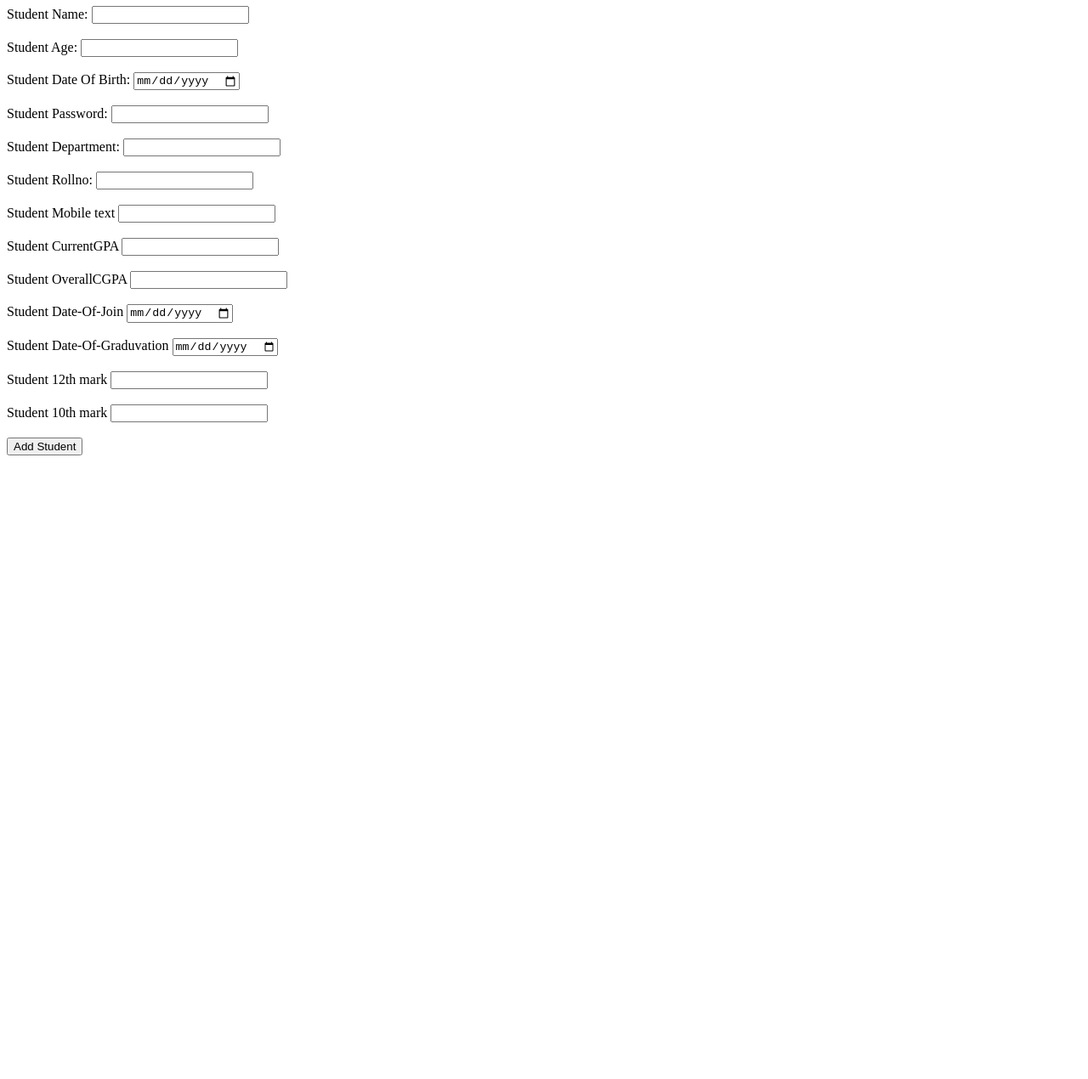
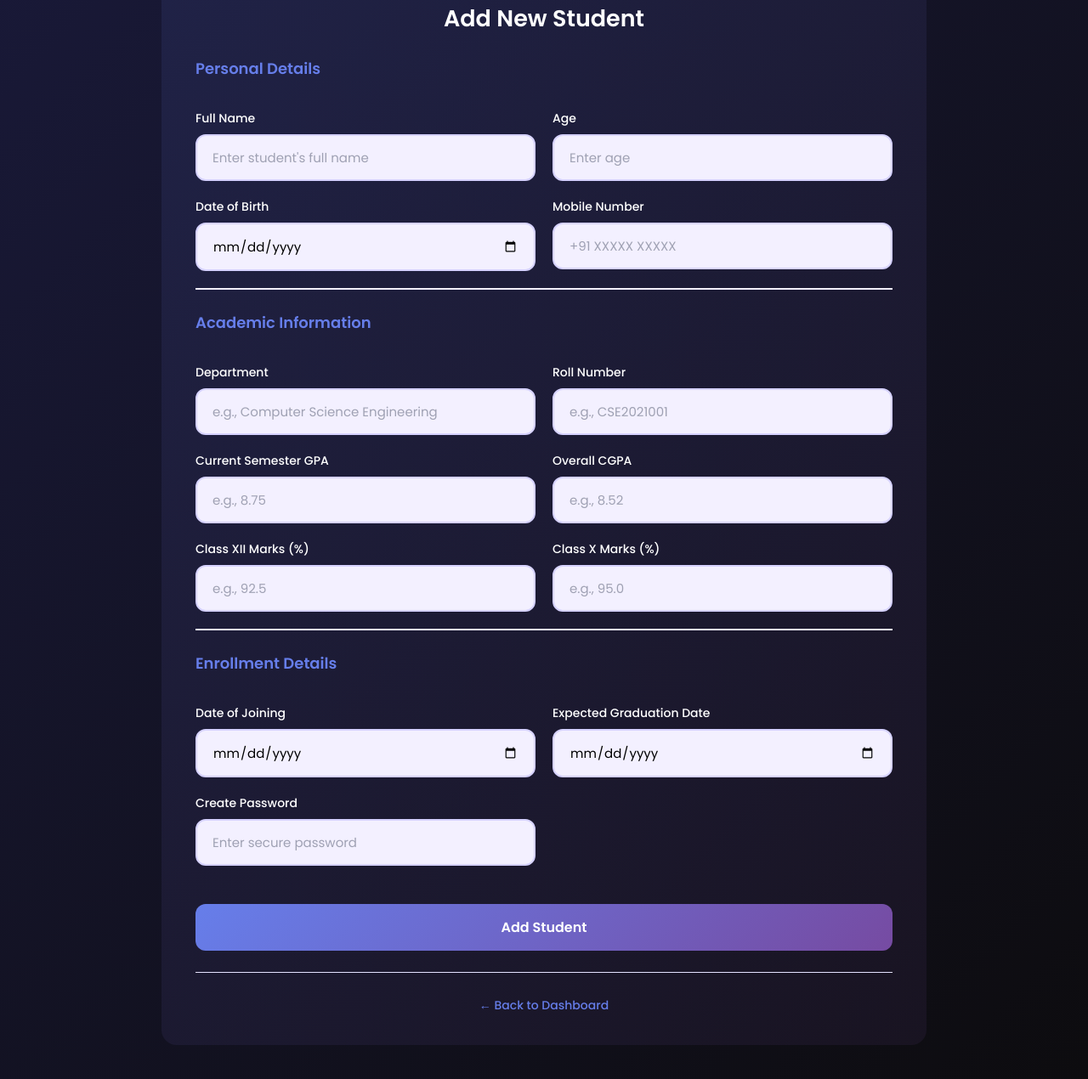
Before and after one commit to Sanjai1232/STUDENT_DATABASE_MANAGEMNT, a website: page FRONT-END/AddStu.html in a window 1280 px wide. Shown: the part 73-1343 px from the top of the page at 85% size. Before the commit the page ends 800 px from the top, so only its background shows below. Drawn offline with Linux system fonts and the light colour scheme.

Commit message:
add student html page and css for it

```diff
--- /dev/null
+++ b/CSS/addstu.css
@@ -0,0 +1,150 @@
+       * {
+            margin: 0;
+            padding: 0;
+            box-sizing: border-box;
+        }
+
+        body {
+            font-family: 'Poppins', sans-serif;
+           background: linear-gradient(135deg, #191938 0%, #0d0c0f 100%);
+            min-height: 100vh;
+            padding: 40px 20px;
+        }
+
+        .form-container {
+         background: linear-gradient(135deg, rgba(102, 126, 234, 0.1) 0%, rgba(118, 75, 162, 0.1) 100%);
+            padding: 35px 40px;
+            border-radius: 18px;
+            /* box-shadow: 0 8px 28px rgba(102, 126, 234, 0.35); */
+            max-width: 900px;
+            margin: 0 auto;
+        }
+
+        h1 {
+            text-align: center;
+            color: #ffffff;
+            margin-bottom: 25px;
+            font-size: 27px;
+            font-weight: 600;
+        }
+
+        .section {
+            margin-bottom: 25px;
+            padding-bottom: 20px;
+            border-bottom: 2px solid #f3f0ff;
+            display: grid;
+            grid-template-columns: 1fr 1fr;
+            gap: 20px;
+        }
+
+        .section:last-of-type {
+            border-bottom: none;
+            margin-bottom: 15px;
+        }
+
+        .section h3 {
+            color: #667eea;
+            font-size: 18px;
+            font-weight: 600;
+            margin-bottom: 15px;
+            grid-column: 1 / -1;
+        }
+
+        .form-group {
+            margin-bottom: 0;
+        }
+
+        label {
+            display: block;
+            margin-bottom: 8px;
+            color: #ffffff;
+            font-size: 14px;
+            font-weight: 500;
+        }
+
+        input {
+            width: 100%;
+            padding: 14px 18px;
+            border-radius: 12px;
+            font-size: 15px;
+            background: #f3f0ff;
+            border: 2px solid #d6d2ff;
+            outline: none;
+            transition: 0.3s ease;
+            font-family: 'Poppins', sans-serif;
+        }
+
+        input::placeholder {
+            color: #9fa1b3;
+        }
+
+        input:focus {
+            border-color: #667eea;
+            background: #ffffff;
+            box-shadow: 0 0 0 4px rgba(102, 126, 234, 0.15);
+        }
+
+        button {
+            width: 100%;
+            padding: 15px;
+            background: linear-gradient(135deg, #667eea 0%, #764ba2 100%);
+            color: white;
+            border: none;
+            border-radius: 12px;
+            font-size: 16px;
+            font-weight: 600;
+            cursor: pointer;
+            margin-top: 10px;
+            transition: 0.3s ease;
+            font-family: 'Poppins', sans-serif;
+        }
+
+        button:hover {
+            transform: translateY(-2px);
+            box-shadow: 0px 8px 20px rgba(102, 126, 234, 0.6);
+        }
+
+        button:active {
+            transform: translateY(0);
+        }
+
+        .back-link {
+            text-align: center;
+            margin-top: 25px;
+            padding-top: 25px;
+            border-top: 1px solid #e4e2ff;
+        }
+
+        .back-link a {
+            color: #667eea;
+            text-decoration: none;
+            font-size: 14px;
+            font-weight: 500;
+        }
+
+        .back-link a:hover {
+            color: #764ba2;
+        }
+
+        @media (max-width: 768px) {
+            body {
+                padding: 20px 15px;
+            }
+
+            .form-container {
+                padding: 30px 25px;
+            }
+
+            h1 {
+                font-size: 24px;
+            }
+
+            .section {
+                grid-template-columns: 1fr;
+                gap: 15px;
+            }
+
+            .section h3 {
+                font-size: 16px;
+            }
+        }
--- a/FRONT-END/AddStu.html
+++ b/FRONT-END/AddStu.html
@@ -3,60 +3,95 @@
 <head>
     <meta charset="UTF-8">
     <meta name="viewport" content="width=device-width, initial-scale=1.0">
-    <title>Document</title>
+    <title>Add Student</title>
+    <link rel="stylesheet" href="../CSS/addstu.css">
+    <link href="https://fonts.googleapis.com/css2?family=Poppins:wght@300;400;500;600&display=swap" rel="stylesheet">
 </head>
 <body>
-    <h1>Add Student Page</h1>
-    <form action="/add-student" method="POST">
-        <label for="name">Student Name:</label>
-        <input type="text" id="name" name="name" required>
-        <br><br>
-        <label for="age">Student Age:</label>
-        <input type="text" id="age" name="age" required>
-        <br><br>
-        <label for="dob">Student Date Of Birth:</label>
-        <input type="date" id="dob" name="dob" required>
-        <br><br>
-        <label for="password">Student Password:</label>
-        <input type="password" id="password" name="password" required>
-        <br><br>
-        <label for="dep">Student Department:</label>
-        <input type="text" id="Department" name="dep" required>
-        <br><br>
+    <div class="form-container">
+        <h1>Add New Student</h1>
 
-                 <label for="rno">Student Rollno:</label>
-        <input type="text" id="Rollno" name="rno" required>
-        <br><br>
+        <form action="/add-student" method="POST">
+            <div class="section">
+                <h3>Personal Details</h3>
+                <div class="form-group">
+                    <label for="name">Full Name</label>
+                    <input type="text" id="name" name="name" placeholder="Enter student's full name" required>
+                </div>
 
-                 <label for="nn">Student Mobile text</label>
-        <input type="text" id="mno" name="nn" required>
-        <br><br>
+                <div class="form-group">
+                    <label for="age">Age</label>
+                    <input type="text" id="age" name="age" placeholder="Enter age" required>
+                </div>
 
-                 <label for="gpa">Student CurrentGPA</label>
-        <input type="text" id="gpa" name="gpa" required>
-        <br><br>
+                <div class="form-group">
+                    <label for="dob">Date of Birth</label>
+                    <input type="date" id="dob" name="dob" required>
+                </div>
 
-                 <label for="OverallCGPA">Student OverallCGPA </label>
-        <input type="text" id="cgpa" name="OverallCGPA" required>
-        <br><br>
+                <div class="form-group">
+                    <label for="mno">Mobile Number</label>
+                    <input type="text" id="mno" name="nn" placeholder="+91 XXXXX XXXXX" required>
+                </div>
+            </div>
 
-          <label for="DOJ">Student Date-Of-Join </label>
-        <input type="date" id="DOJ" name="DOj" required>
-        <br><br>
+            <div class="section">
+                <h3>Academic Information</h3>
+                <div class="form-group">
+                    <label for="Department">Department</label>
+                    <input type="text" id="Department" name="dep" placeholder="e.g., Computer Science Engineering" required>
+                </div>
 
-          <label for="DOG">Student Date-Of-Graduvation</label>
-        <input type="date" id="DOG" name="DOG" required>
-        <br><br>
+                <div class="form-group">
+                    <label for="Rollno">Roll Number</label>
+                    <input type="text" id="Rollno" name="rno" placeholder="e.g., CSE2021001" required>
+                </div>
 
-          <label for="xii">Student 12th mark </label>
-        <input type="text" id="xii" name="xii" required>
-        <br><br>
+                <div class="form-group">
+                    <label for="gpa">Current Semester GPA</label>
+                    <input type="text" id="gpa" name="gpa" placeholder="e.g., 8.75" required>
+                </div>
 
-            <label for="x">Student 10th mark </label>
-        <input type="text" id="x" name="x" required>
-        <br><br>
-        <input type="submit" value="Add Student">
+                <div class="form-group">
+                    <label for="cgpa">Overall CGPA</label>
+                    <input type="text" id="cgpa" name="OverallCGPA" placeholder="e.g., 8.52" required>
+                </div>
 
+                <div class="form-group">
+                    <label for="xii">Class XII Marks (%)</label>
+                    <input type="text" id="xii" name="xii" placeholder="e.g., 92.5" required>
+                </div>
 
+                <div class="form-group">
+                    <label for="x">Class X Marks (%)</label>
+                    <input type="text" id="x" name="x" placeholder="e.g., 95.0" required>
+                </div>
+            </div>
+
+            <div class="section">
+                <h3>Enrollment Details</h3>
+                <div class="form-group">
+                    <label for="DOJ">Date of Joining</label>
+                    <input type="date" id="DOJ" name="DOj" required>
+                </div>
+
+                <div class="form-group">
+                    <label for="DOG">Expected Graduation Date</label>
+                    <input type="date" id="DOG" name="DOG" required>
+                </div>
+
+                <div class="form-group">
+                    <label for="password">Create Password</label>
+                    <input type="password" id="password" name="password" placeholder="Enter secure password" required>
+                </div>
+            </div>
+
+            <button type="submit">Add Student</button>
+        </form>
+
+        <div class="back-link">
+            <a href="/FRONT-END/dashboard.html">← Back to Dashboard</a>
+        </div>
+    </div>
 </body>
 </html>
--- a/Script/AdminDAsh.js
+++ b/Script/AdminDAsh.js
@@ -24,6 +24,6 @@ btn.onclick=async(e)=>{
         window.location.href="StudentLogin.html";
         return;
     }
-    console.log(data);
+    window.location.href="AddStu.html";
 
 }
```
